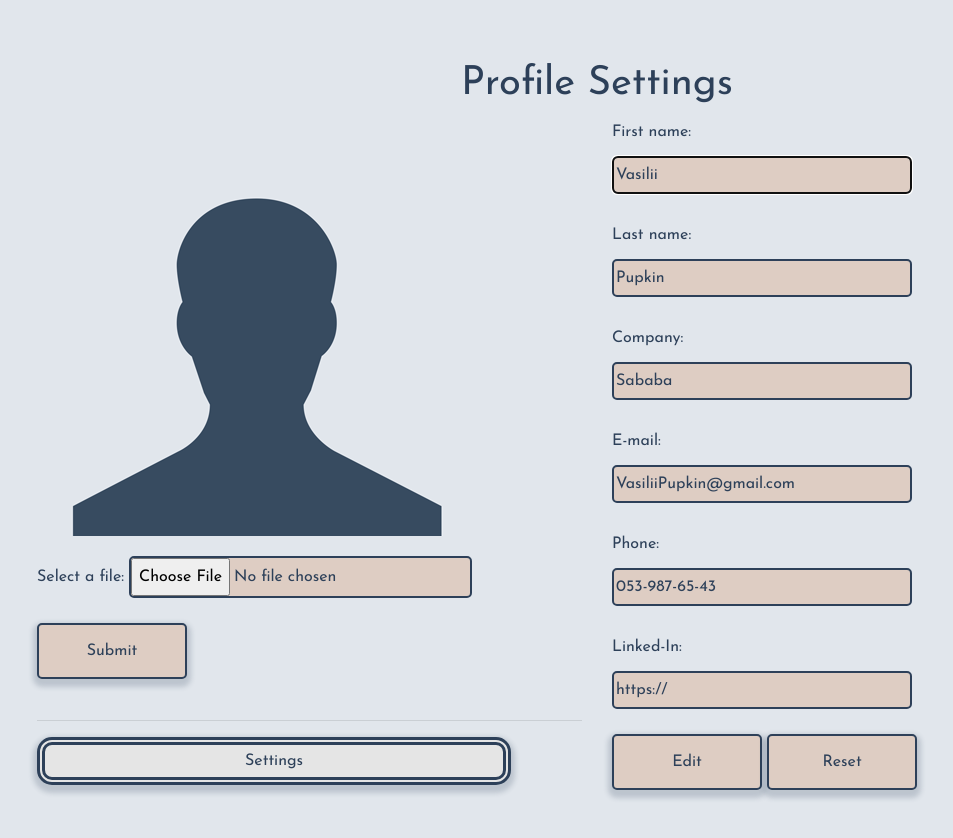
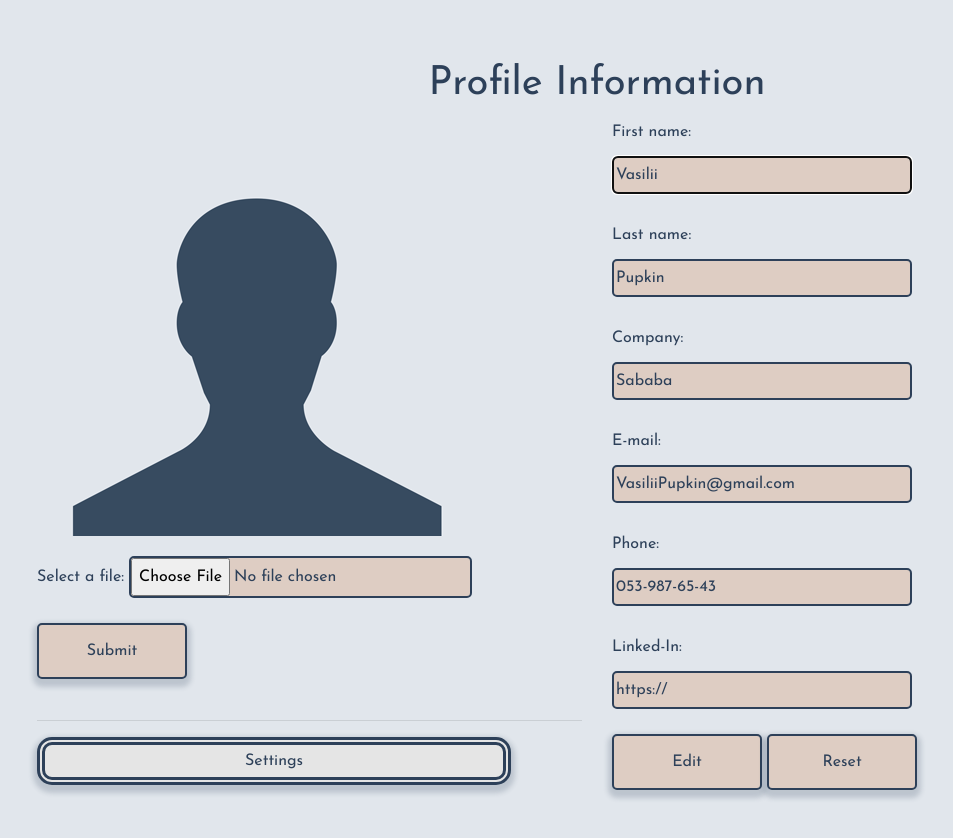
Before and after one commit to LomakinaNataliia/Profile-Information, a plain HTML site: page index.html in a window 1280 px wide. Shown: the whole page, without its empty margins (23-976 px from the left). Drawn offline with nearby package versions, Linux system fonts and the light colour scheme.

Commit message:
little title update

```diff
--- a/index.html
+++ b/index.html
@@ -7,11 +7,11 @@
     <link rel="stylesheet" href="https://cdn.jsdelivr.net/npm/bootstrap@4.5.3/dist/css/bootstrap.min.css"
       integrity="sha384-TX8t27EcRE3e/ihU7zmQxVncDAy5uIKz4rEkgIXeMed4M0jlfIDPvg6uqKI2xXr2" crossorigin="anonymous">
     <link rel="stylesheet" href="style.css">
-    <title>Account Information</title>
+    <title>Profile Information</title>
 </head>
 <body style="background-color: #E1E6EC;">
     <div class="container">
-      <h1>Profile Settings</h1>
+      <h1>Profile Information</h1>
         <div class="row">
 
           <div class="col">
```
